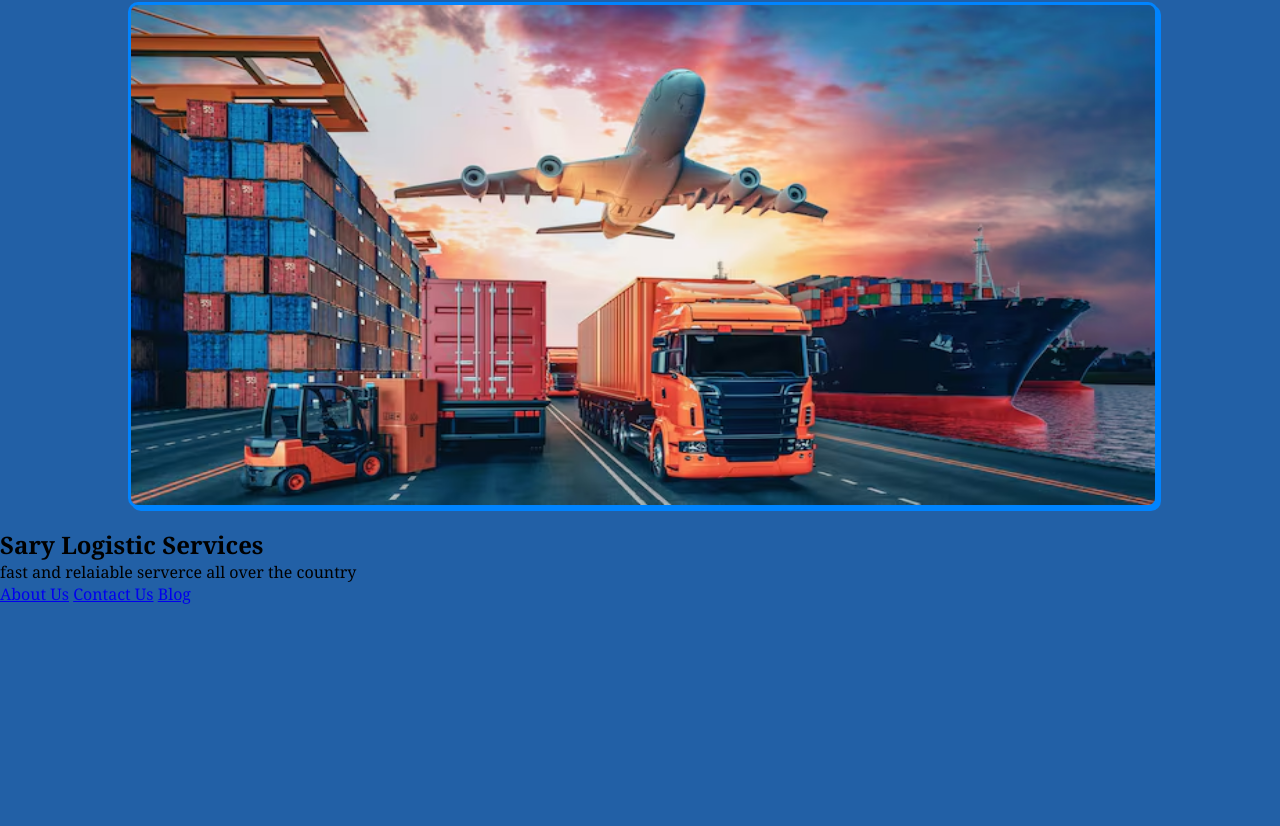
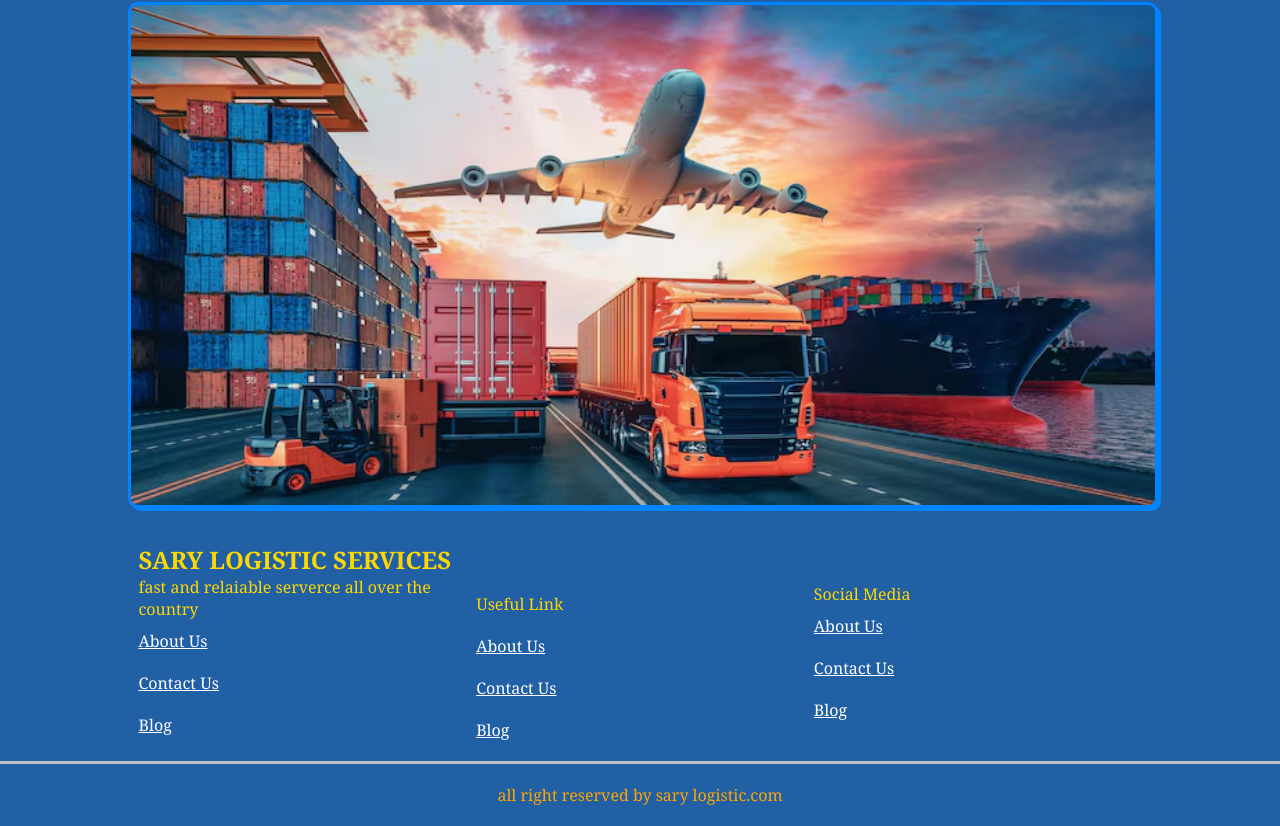
Before and after one commit to easinmahmud22-source/logistic-services-company, a plain HTML site: page index.html in a window 1280 px wide. Shown: the part 530-1356 px from the top of the page. Before the commit the page ends 1135 px from the top, so only its background shows below. Drawn offline with Linux system fonts and the light colour scheme.

Commit message:
added footer section and copy area and some css propertice

```diff
--- a/css/style.css
+++ b/css/style.css
@@ -52,3 +52,36 @@ h1{
     border-radius: 10px;
     box-shadow: 3px 3px 0px 0px rgb(0, 132, 255);
 }
+.footer{
+    width:80%;
+    display: flex;
+    justify-content: center;
+    margin:0 auto;
+}
+.left-witget ,.middle-witget ,.right-witget{
+    width:32%;
+    color:white;
+    padding:5px;
+}
+.left-witget,.right-witget,.middle-witget p{
+    color: gold;
+    margin: 10px 0px;
+}
+a{
+    display: inline-block;
+    color:#ffffff;
+    margin:5px 0PX;
+    padding:5px 0px;
+}
+.left-witget h2{
+    text-transform: uppercase;
+}
+.middle-witget ,.right-witget{
+    margin-top:50px;
+}
+.copy{
+    text-align: center;
+    color:orange;
+    padding:20px;
+    border-top:3px solid silver;
+}
--- a/index.html
+++ b/index.html
@@ -16,7 +16,7 @@
             <img class="header-images" src="images/air-cargo.avif" alt="">
         </div>
         <div class="footer">
-            <div class="left witget">
+            <div class="left-witget">
                 <h2>
                     Sary Logistic Services
                 </h2>
@@ -24,10 +24,35 @@
                     fast and relaiable serverce all over the country
                 </p>
                 <a href="about-us.html">About Us</a>
+                <br>
                 <a href="contact-us.html">Contact Us</a>
+                <br>
                 <a href="blog.html">Blog</a>
             </div>
+            <div class="middle-witget">
+                <p>
+                    Useful Link
+                </p>
+                <a href="about-us.html">About Us</a>
+                <br>
+                <a href="contact-us.html">Contact Us</a>
+                <br>
+                <a href="blog.html">Blog</a>
             </div>
+            <div class="right-witget">
+                <p>
+                    Social Media
+                </p>
+                <a href="about-us.html">About Us</a>
+                <br>
+                <a href="contact-us.html">Contact Us</a>
+                <br>
+                <a href="blog.html">Blog</a>
+            </div>
+
+        </div>
+        <div class="copy">
+            <p>all right reserved by sary logistic.com</p>
         </div>
     </body>
 </html>
```
